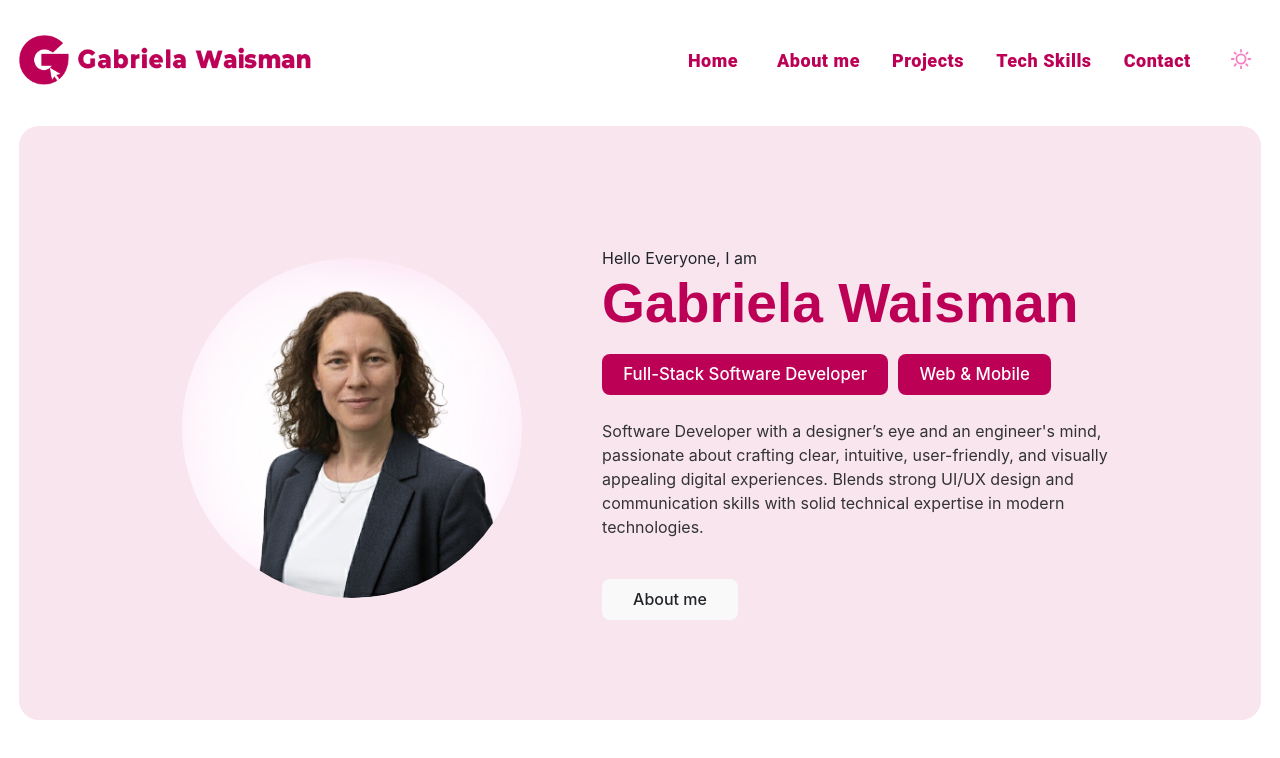
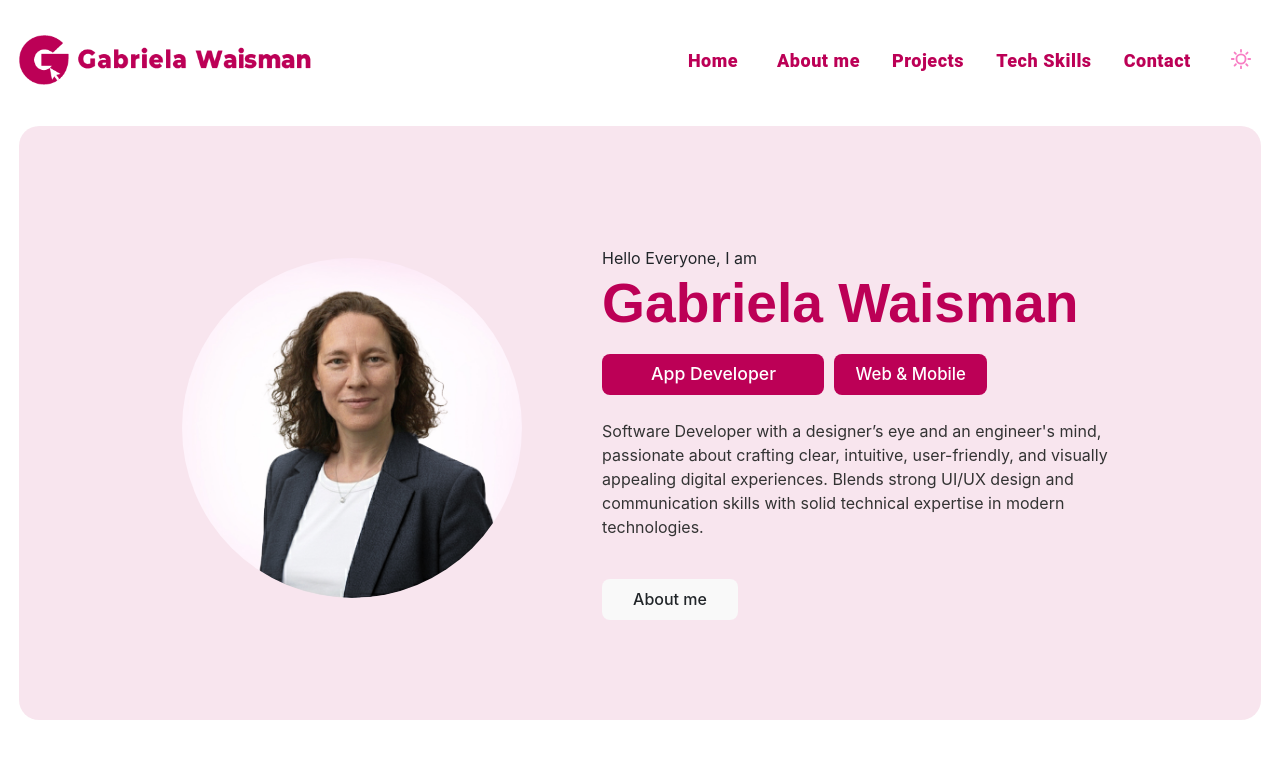
Before and after one commit to Wisegirlie/Portfolio-Wisegirlie, a React (Vite) app: page / in a window 1280 px wide. Shown: the top 758 px of the page. Built offline with nearby package versions, Linux system fonts and the light colour scheme.

Commit message:
Feat(Home): add rolling titles

```diff
--- a/src/components/home.jsx
+++ b/src/components/home.jsx
@@ -9,8 +9,33 @@ import { Footer } from "./footer.jsx";
 import '../css/main.css'
 import { Link } from 'react-router-dom';
 import photo_gaby from '../assets/gaby_waisman_light.jpg';
+import { useState, useEffect } from 'react';
+
+const titles = [
+    "Full-Stack Developer",
+    // "Front-end Developer",
+    // "Back-end Developer",
+    "Web Developer",
+    "App Developer",
+    "Software Engineer",
+    "UI/UX Designer",
+    "AI Enthusiast",
+];
+
+const TITLE_CYCLE_MS = 2200;
 
 export default function Home() {
+
+    const [currentTitleIndex, setCurrentTitleIndex] = useState(0);
+
+    useEffect(() => {
+        const interval = setInterval(() => {
+            setCurrentTitleIndex((index) => (index + 1) % titles.length);
+        }, TITLE_CYCLE_MS);
+
+        return () => clearInterval(interval);
+    }, []);
+
     return (
         <div>
             <Header />
@@ -26,7 +51,26 @@ export default function Home() {
                     <div className="home_info">
                         Hello Everyone, I am
                         <h1>Gabriela Waisman</h1>
-                        <div className="highlight_big">Full-Stack Software Developer</div>
+                        <div className="highlight_big">
+                            <span className="title-rotator" style={{width: '180px'}}>
+                                {titles.map((title) => (
+                                    <span
+                                        key={title}
+                                        className="title-rotator-sizer"
+                                        aria-hidden="true"
+                                    >
+                                        {title}
+                                    </span>
+                                ))}
+                                <span
+                                    key={currentTitleIndex}
+                                    className="title-rotator-word"
+                                    aria-live="polite"
+                                >
+                                    {titles[currentTitleIndex]}
+                                </span>
+                            </span>
+                        </div>
                         <div className="highlight_big spacebetweenJobs">
                             Web & Mobile
                         </div>
--- a/src/components/skills.jsx
+++ b/src/components/skills.jsx
@@ -215,9 +215,9 @@ export default function Skills() {
                             <li>GitHub Copilot</li>
                             <li>Cursor AI</li>
                             <li>ChatGPT</li>
+                            <li>Claude</li>
                             <li>Gemini</li>
                             <li>DeepSeek</li>
-                            <li>Claude</li>
                         </ul>
                     </div>
                 </div>
@@ -228,6 +228,7 @@ export default function Skills() {
                         <ul className="ul_bullet">
                             <li>Adobe Premiere</li>
                             <li>Adobe Lightroom</li>
+                            <li>Adobe Photoshop</li>
                             <li>Capture One</li>
                         </ul>
                     </div>
--- a/src/css/main.css
+++ b/src/css/main.css
@@ -93,7 +93,8 @@ h1 {
 }
 
 .highlight_big {
-    display: inline-block;
+    display: inline-flex;
+    align-items: center;
     background-color: var(--fucsia);
     color: #FFF;
     border-radius: 8px;
@@ -102,7 +103,65 @@ h1 {
     font-size: 1.05em;
     font-weight: 500;
     font-family: inherit;
-    transition: all 0.25s ease;
+    /* line-height: 1.5; */
+    /* gap: 0.35em; */
+    transition: background-color 0.25s ease, border-color 0.25s ease;
+    white-space: nowrap;
+}
+
+.title-rotator {
+    display: inline-grid;
+    justify-items: center;
+    align-items: center;
+    overflow: hidden;
+    line-height: inherit;
+    height: 1.5em;
+}
+
+.title-rotator-label {
+    line-height: inherit;
+}
+
+.title-rotator-sizer,
+.title-rotator-word {
+    grid-area: 1 / 1;
+    white-space: nowrap;
+}
+
+.title-rotator-sizer {
+    visibility: hidden;
+    pointer-events: none;
+}
+
+.title-rotator-word {
+    animation: title-rise 2.2s ease-in-out both;
+}
+
+@keyframes title-rise {
+    0% {
+        transform: translateY(0.9em);
+        opacity: 0;
+    }
+    22% {
+        transform: translateY(0) scale(1.05);
+        opacity: 1;
+    }
+    72% {
+        transform: translateY(0) scale(1.05);
+        opacity: 1;
+    }
+    100% {
+        transform: translateY(-0.7em);
+        opacity: 0;
+    }
+}
+
+@media (prefers-reduced-motion: reduce) {
+    .title-rotator-word {
+        animation: none;
+        opacity: 1;
+        transform: none;
+    }
 }
 
 .button_white {
```
Also changed, not shown: notas.txt.
